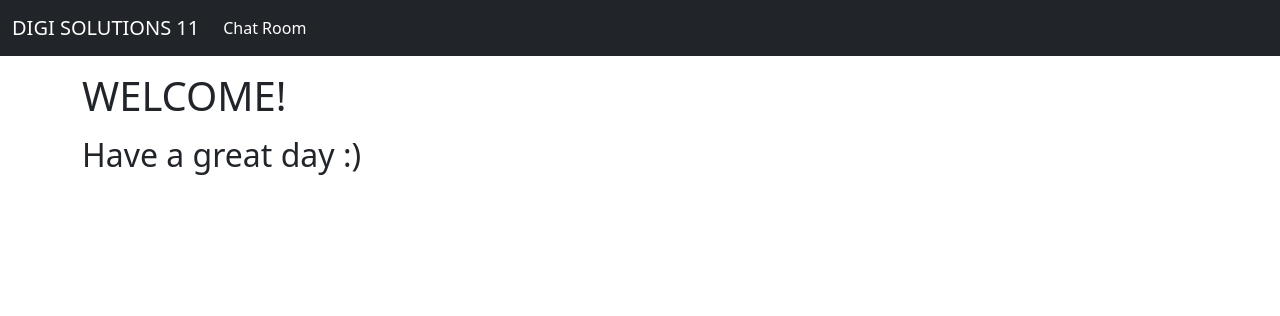
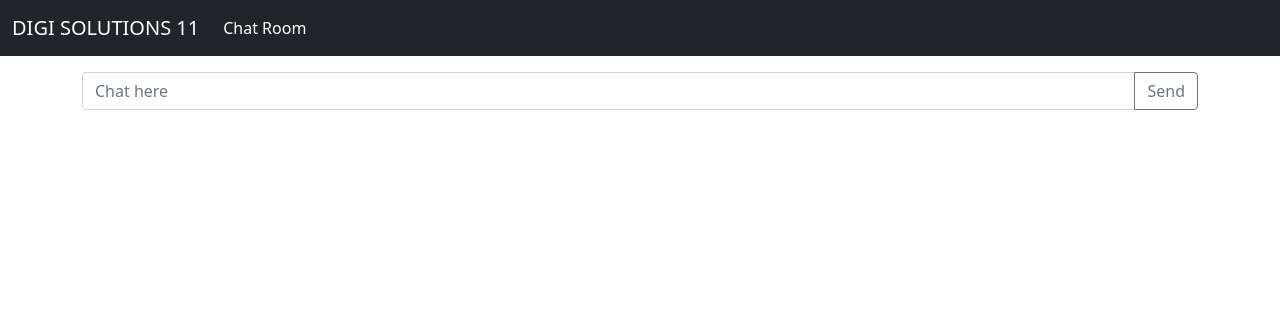
Before and after one commit to rhysmcg/qrsignin, a Flask app: page / in a window 1280 px wide. Shown: the top 316 px of the page. Run offline with Flask 2, Linux system fonts and the light colour scheme; some libraries are stand-ins or nearby versions.

Commit message:
Update main.html

```diff
--- a/templates/main.html
+++ b/templates/main.html
@@ -1,10 +1,73 @@
 {% extends "base.html" %}
 {% block content %}
 
+<script type="text/javascript" src="https://cdnjs.cloudflare.com/ajax/libs/socket.io/4.0.0/socket.io.js"></script>
+<script src="https://ajax.googleapis.com/ajax/libs/jquery/2.2.4/jquery.min.js"></script>
+<script type="text/javascript">
+$(document).ready(function() {
+
+    // connect to the website of the page's server
+	var socket = io.connect('http://' + document.domain + ':' + location.port);
+
+	// If connected, say "user has been connected"
+	socket.on('connect', function() {
+		socket.send('User has connected!');
+	});
+
+	// When received a message, put it to the top of the list
+	socket.on('message', function(msg) {
+		$("#messages").append('<li class="list-group-item">'+msg+'</li>');
+
+		if (msg == "change") {
+
+              var c = ["blue", "black", "yellow", "red", "white" ];
+
+              function changeColor() {
+                setTimeout(function loop() {
+                  document.body.style.backgroundColor = c.shift();
+                  if (c.length) {
+                    setTimeout(loop, 500);
+                  }
+                }, 500);
+              }
+
+              function start() {
+                setInterval(changeColor(), 200);
+              }
+
+              start()
+		}
+
+
+		console.log('Received message');
+	});
+
+	// Send the input of myMessage
+	// Change the input to be blank
+
+	$('#sendbutton').on('click', function() {
+		socket.send($('#myMessage').val());
+		$('#myMessage').val('');
+	});
+
+	// ENTER BUTTON
+    document.querySelector("#myMessage").addEventListener("keyup", event => {
+    if(event.key !== "Enter") return;
+    document.querySelector("#sendbutton").click(); // Things you want to do.
+    event.preventDefault(); //
+});
+
+});
+</script>
 <div class="container">
+<ul class="list-group" id="messages"></ul>
+    </p><p/></p>
 
-    <p><h1>WELCOME!</h1></p>
-	<h2>Have a great day :) </h2>
+
+    <div class="input-group mb-3">
+  <input type="text" class="form-control" placeholder="Chat here" id="myMessage">
+  <button class="btn btn-outline-secondary" id="sendbutton" type="button">Send</button>
+</div>
 
 
 </div>
```
